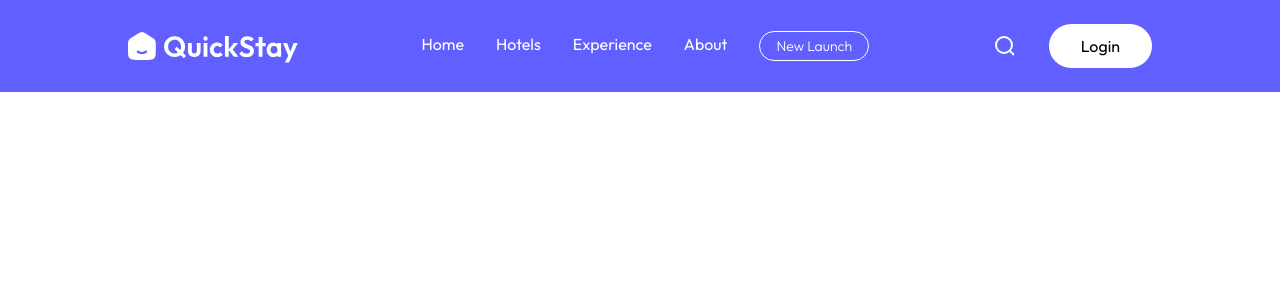
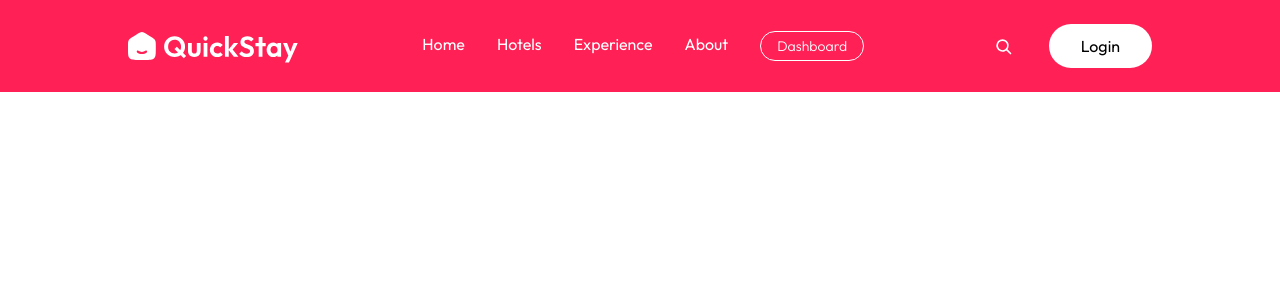
Before and after one commit to ankitkr52/Hotel-booking-website, a React (Vite) app in the folder client/: page / in a window 1280 px wide. Shown: the top 300 px of the page. Built offline with nearby package versions, Linux system fonts and the light colour scheme; a web font is replaced by a local one.

Commit message:
fixed navbar issues

```diff
--- a/client/src/components/Navbar.jsx
+++ b/client/src/components/Navbar.jsx
@@ -24,11 +24,11 @@ const Navbar = () => {
     }, []);
 
     return (
-        <nav className={`fixed top-0 left-0 bg-indigo-500 w-full flex items-center justify-between px-4 md:px-16 lg:px-24 xl:px-32 transition-all duration-500 z-50 ${isScrolled ? "bg-white/80 shadow-md text-gray-700 backdrop-blur-lg py-3 md:py-4" : "py-4 md:py-6"}`}>
+        <nav className={`fixed top-0 left-0 bg-rose-500 w-full flex items-center justify-between px-4 md:px-16 lg:px-24 xl:px-32 transition-all duration-500 z-50 ${isScrolled ? "bg-white/80 shadow-md text-gray-700 backdrop-blur-lg py-3 md:py-4" : "py-4 md:py-6"}`}>
 
             {/* Logo */}
             <Link to='/'>
-               <img src={assets.logo} alt="logo" className={`h-9 ${isScrolled && "invert opacity-80"}`} />
+                <img src={assets.logo} alt="logo" className={`h-9 ${isScrolled && "invert opacity-80"}`} />
             </Link>
 
             {/* Desktop Nav */}
@@ -40,16 +40,13 @@ const Navbar = () => {
                     </a>
                 ))}
                 <button className={`border px-4 py-1 text-sm font-light rounded-full cursor-pointer ${isScrolled ? 'text-black' : 'text-white'} transition-all`}>
-                    New Launch
+                    Dashboard
                 </button>
             </div>
 
             {/* Desktop Right */}
             <div className="hidden md:flex items-center gap-4">
-                <svg className={`h-6 w-6 text-white transition-all duration-500 ${isScrolled ? "invert" : ""}`} fill="none" stroke="currentColor" strokeWidth="2" viewBox="0 0 24 24">
-                    <circle cx="11" cy="11" r="8" />
-                    <line x1="21" y1="21" x2="16.65" y2="16.65" />
-                </svg>
+                <img src={assets.searchIcon} alt="search" className={`${isScrolled && 'invert'} h-7 transition-all duration-500`} />
                 <button className={`px-8 py-2.5 rounded-full ml-4 transition-all duration-500 ${isScrolled ? "text-white bg-black" : "bg-white text-black"}`}>
                     Login
                 </button>
@@ -57,11 +54,7 @@ const Navbar = () => {
 
             {/* Mobile Menu Button */}
             <div className="flex items-center gap-3 md:hidden">
-                <svg onClick={() => setIsMenuOpen(!isMenuOpen)} className={`h-6 w-6 cursor-pointer ${isScrolled ? "invert" : ""}`} fill="none" stroke="currentColor" strokeWidth="2" viewBox="0 0 24 24">
-                    <line x1="4" y1="6" x2="20" y2="6" />
-                    <line x1="4" y1="12" x2="20" y2="12" />
-                    <line x1="4" y1="18" x2="20" y2="18" />
-                </svg>
+                <img src={assets.menuIcon} alt="" className={`${isScrolled && 'invert'} h-4`} />
             </div>
 
             {/* Mobile Menu */}
```
